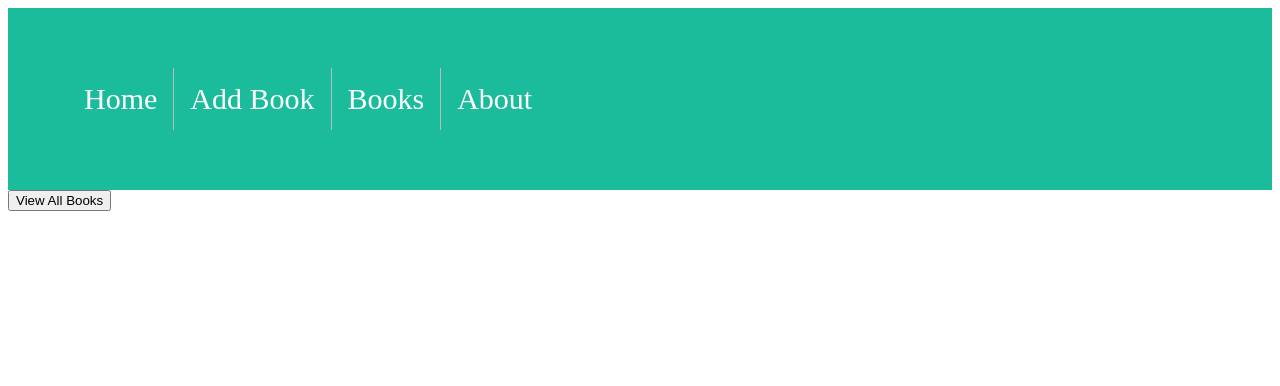
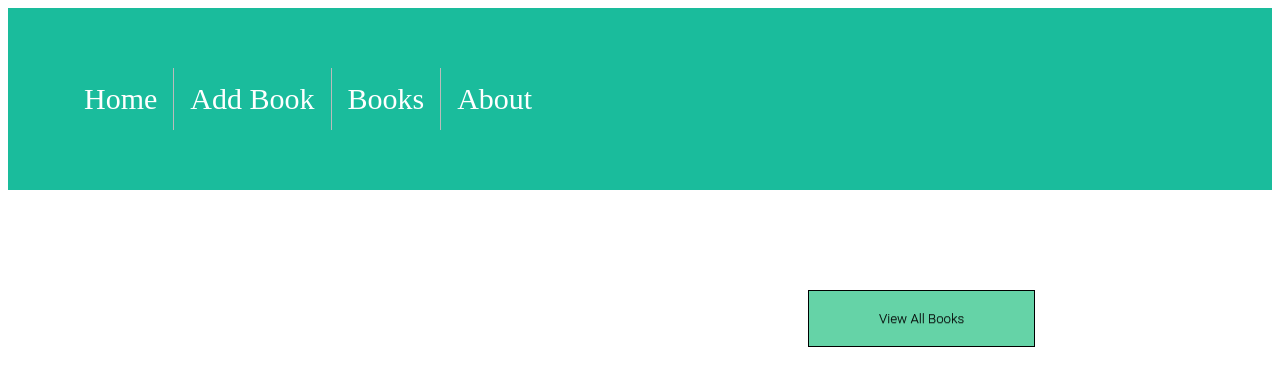
Before and after one commit to greensharpie/BookShelf, a React (Create React App) app in the folder client/: page / in a window 1280 px wide. Shown: the top 386 px of the page. Built offline with nearby package versions, Linux system fonts and the light colour scheme; the HTML template or start-up script is replaced by a standard one.

Commit message:
home page modified

```diff
--- a/client/src/App.css
+++ b/client/src/App.css
@@ -69,3 +69,25 @@ img {
   display: inline-flex;
 
 }
+
+  button.allBooks{
+padding: 20px 70px 20px 70px ;
+border:0.1em solid #000000;
+font-family:'Roboto',sans-serif;
+font-weight:300;
+color:#000000;
+text-shadow: 0 0.04em 0.04em rgba(0,0,0,0.35);
+background-color:#65d3a7;
+transition: all 0.15s;
+}
+button.allBooks:hover{
+text-shadow: 0 0 2em rgba(255,255,255,1);
+color:#bbcb9f;
+border-color:#FFFFFF;
+}
+
+.homeContainer {
+
+ padding-left: 800px;
+ padding-top: 100px;
+}
--- a/client/src/components/Books.jsx
+++ b/client/src/components/Books.jsx
@@ -23,7 +23,7 @@ import Book from '../components/Book'
 
 
   return (
-    <><div className='booksContainer'>All Books</div><ul>
+    <><div className='booksContainer'></div><ul>
       {book && book.map((book, i) => (
         <div className='bookSomething' key= {i}>
           <Book book= {book} />
--- a/client/src/components/Home.jsx
+++ b/client/src/components/Home.jsx
@@ -2,7 +2,7 @@ import { Link } from "react-router-dom"
 
 const Home = () => {
   return (
-    <div>
+    <div  className="homeContainer">
       <Link to={'/books'}>
       <button className="allBooks">View All Books</button>
       </Link>
```
